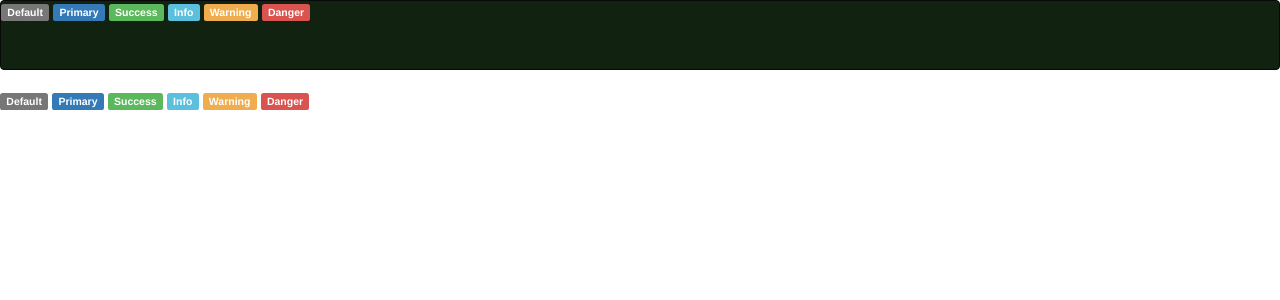
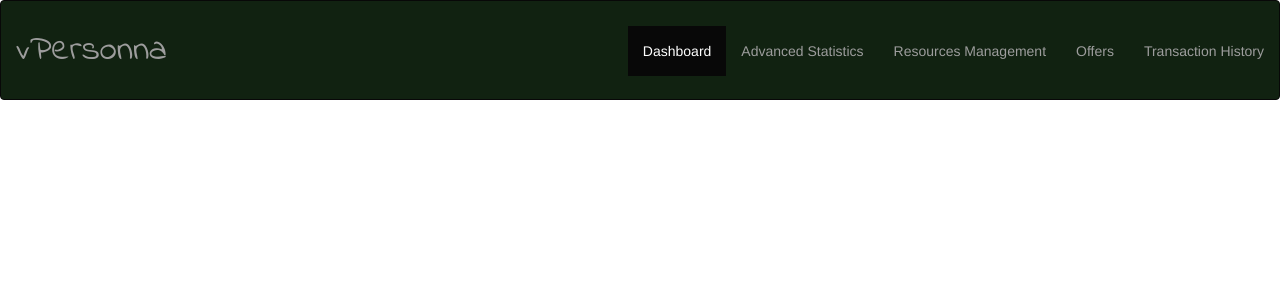
Before and after one commit to stanioanmihail/vpersonna-web, a Django app: page / in a window 1280 px wide. Shown: the top 300 px of the page. Run offline with Django 3.2, Linux system fonts and the light colour scheme; some libraries are stand-ins or nearby versions.

Commit message:
User profile template and structure

```diff
--- a/vpersonna/static/overriddings/bootstrap.css
+++ b/vpersonna/static/overriddings/bootstrap.css
@@ -1,4 +1,14 @@
 #banner.navbar.navbar-inverse{
 	background-color: #121;
-	min-height: 70px;
+	min-height: 100px;
 }
+#brand.navbar-brand{
+    font-family: 'Indie Flower';
+    font-size: 2.5em;
+    position: relative;
+    top: +25px;
+}
+#pages-bar{
+    position: relative;
+    top: +25px;
+}
--- /dev/null
+++ b/vpersonna/vprofile/templates/profile/advanced_statistics.html
@@ -0,0 +1,6 @@
+{% extends 'profile/base.html' %}
+{% block nav-adv-stats %}
+class="active"
+{% endblock %}
+{% block content %}
+{% endblock %}
--- a/vpersonna/vprofile/templates/profile/base.html
+++ b/vpersonna/vprofile/templates/profile/base.html
@@ -1,16 +1,31 @@
 <head>
-<link href="/static/bootstrap-3.3.4-dist/css/bootstrap.min.css" rel="stylesheet">
-<link href="/static/overriddings/bootstrap.css" rel="stylesheet">
+    <link href="/static/bootstrap-3.3.4-dist/css/bootstrap.min.css" rel="stylesheet">
+    <link href="/static/overriddings/bootstrap.css" rel="stylesheet">
+    <link href="http://fonts.googleapis.com/css?family=Indie+Flower" rel="stylesheet" type="text/css">
+
 </head>
 <body>
-<nav class="navbar navbar-inverse" id="banner">
-<span class="label label-default">Default</span>
-<span class="label label-primary">Primary</span>
-<span class="label label-success">Success</span>
-<span class="label label-info">Info</span>
-<span class="label label-warning">Warning</span>
-<span class="label label-danger">Danger</span>
-</nav>
+    <nav class="navbar navbar-inverse" id="banner">
+        <div class="container-fluid">
+            <div class="navbar-header">
+                <a class="navbar-brand" href="{% url 'dashboard' %}" id="brand">vPersonna</a>
+            </div>
+            <div id="pages-bar">
+                <ul class="nav navbar-nav navbar-right">
+                    <li {% block nav-dash %}{% endblock nav-dash %} >
+                        <a href="{% url 'dashboard' %}" id="dashboard-link">Dashboard</a></li>
+                    <li {% block nav-adv-stats %}{% endblock nav-adv-stats %}>
+                        <a href="{% url 'stats' %}" id="advanced-stats">Advanced Statistics</a></li>
+                    <li {% block nav-res-mng %}{% endblock nav-res-mng %}>
+                        <a href="{% url 'manage' %}" id="res-mng">Resources Management</a></li>
+                    <li {% block nav-offers %}{% endblock nav-offers %}>
+                        <a href="{% url 'offers' %}" id="offers">Offers</a></li>
+                    <li {% block nav-transactions %}{% endblock nav-transactions %}>
+                        <a href="{% url 'transactions' %}" id="transactions">Transaction History</a></li>
+                </ul>
+            </div>
+        </div>
+    </nav>
 {% block content %}
 {% endblock %}
 </body>
--- /dev/null
+++ b/vpersonna/vprofile/templates/profile/dashboard.html
@@ -0,0 +1,6 @@
+{% extends 'profile/base.html' %}
+{% block nav-dash %}
+class="active"
+{% endblock %}
+{% block content %}
+{% endblock %}
--- /dev/null
+++ b/vpersonna/vprofile/templates/profile/offers.html
@@ -0,0 +1,6 @@
+{% extends 'profile/base.html' %}
+{% block nav-offers %}
+class="active"
+{% endblock %}
+{% block content %}
+{% endblock %}
--- /dev/null
+++ b/vpersonna/vprofile/templates/profile/resources_mng.html
@@ -0,0 +1,6 @@
+{% extends 'profile/base.html' %}
+{% block nav-res-mng %}
+class="active"
+{% endblock %}
+{% block content %}
+{% endblock %}
--- /dev/null
+++ b/vpersonna/vprofile/templates/profile/transaction_hist.html
@@ -0,0 +1,6 @@
+{% extends 'profile/base.html' %}
+{% block nav-transactions %}
+class="active"
+{% endblock %}
+{% block content %}
+{% endblock %}
--- a/vpersonna/vprofile/templates/profile/user_profile.html
+++ /dev/null
@@ -1,9 +0,0 @@
-{% extends 'profile/base.html' %}
-{% block content %}
-<span class="label label-default">Default</span>
-<span class="label label-primary">Primary</span>
-<span class="label label-success">Success</span>
-<span class="label label-info">Info</span>
-<span class="label label-warning">Warning</span>
-<span class="label label-danger">Danger</span>
-{% endblock content %}
--- a/vpersonna/vprofile/urls.py
+++ b/vpersonna/vprofile/urls.py
@@ -2,5 +2,9 @@ from django.conf.urls import include, url
 from . import views
 
 urlpatterns = [
-    url(r'^$', views.user_profile),
+    url(r'^$', views.dashboard, name="dashboard"),
+    url(r'^stats$', views.stats, name="stats"),
+    url(r'^manage$', views.manage, name="manage"),
+    url(r'^offers$', views.offers, name="offers"),
+    url(r'^transactions$', views.transactions, name="transactions"),
 ]
--- a/vpersonna/vprofile/views.py
+++ b/vpersonna/vprofile/views.py
@@ -1,5 +1,13 @@
 from django.shortcuts import render
 
 # Create your views here.
-def user_profile(request):
-	return render(request, 'profile/user_profile.html', {})
+def dashboard(request):
+	return render(request, 'profile/dashboard.html', {})
+def stats(request):
+	return render(request, 'profile/advanced_statistics.html', {})
+def manage(request):
+	return render(request, 'profile/resources_mng.html', {})
+def offers(request):
+	return render(request, 'profile/offers.html', {})
+def transactions(request):
+	return render(request, 'profile/transaction_hist.html', {})
```
Also changed, not shown: 2 other files.
